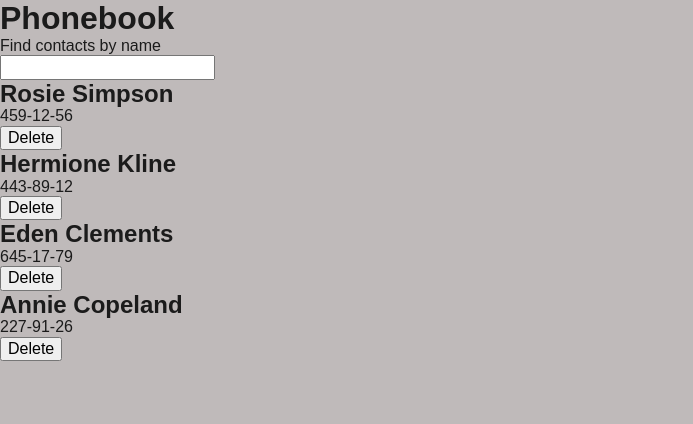
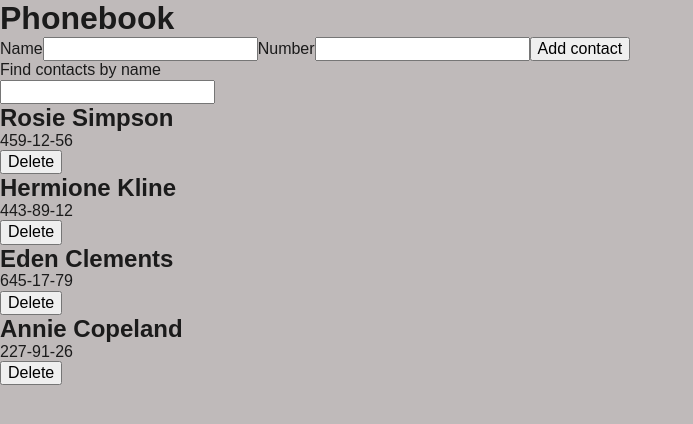
Before and after one commit to KristinaHranovska/goit-react-hw-03, a React (Vite) app: page / in a window 1280 px wide. Shown: the top 424 px of the page, without its empty margins (0-693 px from the left). Built offline with nearby package versions, Linux system fonts and the light colour scheme; a web font is replaced by a local one.

Commit message:
step 3 is ready

```diff
--- a/package.json
+++ b/package.json
@@ -13,9 +13,11 @@
   "dependencies": {
     "formik": "^2.4.5",
     "modern-normalize": "^2.0.0",
+    "nanoid": "^5.0.6",
     "prop-types": "^15.8.1",
     "react": "^18.2.0",
-    "react-dom": "^18.2.0"
+    "react-dom": "^18.2.0",
+    "yup": "^1.3.3"
   },
   "devDependencies": {
     "@types/react": "^18.2.56",
--- a/src/components/App/App.jsx
+++ b/src/components/App/App.jsx
@@ -9,13 +9,19 @@ function App() {
   const [contacts, setContacts] = useState(contactsArray);
   const [search, setSearch] = useState("");
 
+  const addContact = (newContact) => {
+    setContacts((prevContacts) => {
+      return [...prevContacts, newContact];
+    });
+  };
+
   const filterContacts = contacts.filter((contact) =>
     contact.name.toLowerCase().includes(search.toLowerCase())
   );
   return (
     <>
       <h1>Phonebook</h1>
-      <ContactForm />
+      <ContactForm onAdd={addContact} />
       <SearchBox value={search} onFilter={setSearch} />
       <ContactList contactList={filterContacts} />
     </>
--- a/src/components/ContactForm/ContactForm.jsx
+++ b/src/components/ContactForm/ContactForm.jsx
@@ -1,5 +1,55 @@
-const ContactForm = () => {
-  return <></>;
+import { nanoid } from "nanoid";
+import { ErrorMessage, Field, Form, Formik } from "formik";
+import { useId } from "react";
+import * as Yup from "yup";
+
+const FeedbackSchema = Yup.object().shape({
+  name: Yup.string()
+    .min(3, "Too Short!")
+    .max(50, "Too Long!")
+    .required("Required"),
+  number: Yup.string()
+    .min(3, "Too Short!")
+    .max(50, "Too Long!")
+    .required("Required"),
+});
+
+const ContactForm = ({ onAdd }) => {
+  const nameId = useId();
+  const numberId = useId();
+
+  const initialValues = {
+    name: "",
+    number: "",
+  };
+
+  const handleSubmit = (values, actions) => {
+    onAdd({
+      id: nanoid(),
+      ...values,
+    });
+    actions.resetForm();
+  };
+
+  return (
+    <Formik
+      initialValues={initialValues}
+      onSubmit={handleSubmit}
+      validationSchema={FeedbackSchema}
+    >
+      <Form>
+        <label htmlFor={nameId}>Name</label>
+        <Field type="text" name="name" id={nameId} />
+        <ErrorMessage name="name" as="span" />
+
+        <label htmlFor={numberId}>Number</label>
+        <Field type="text" name="number" id={numberId} />
+        <ErrorMessage name="number" as="span" />
+
+        <button type="submit">Add contact</button>
+      </Form>
+    </Formik>
+  );
 };
 
 export default ContactForm;
```
Also changed, not shown: 1 other file (tests, documents, lock files or other folders).
